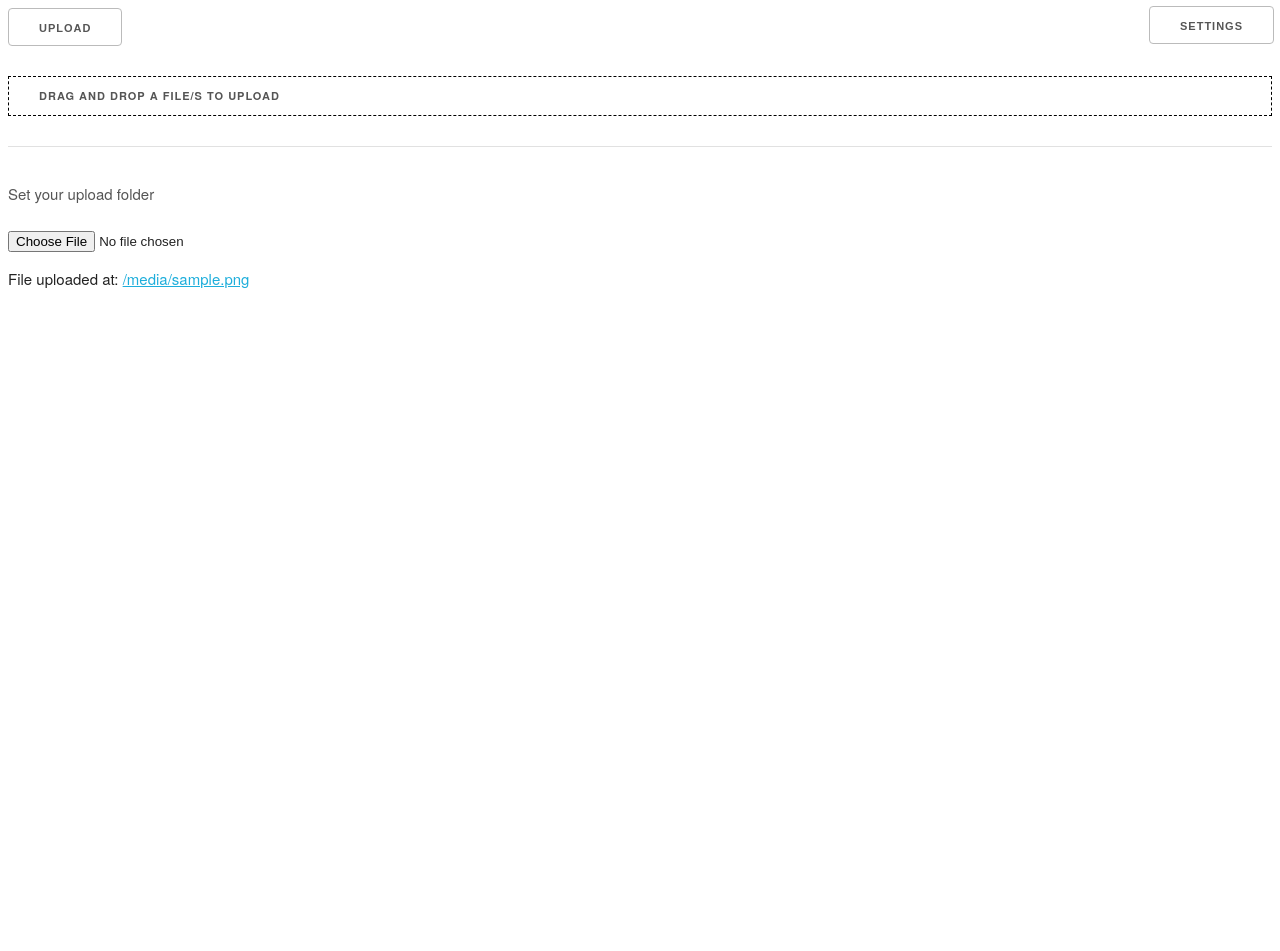
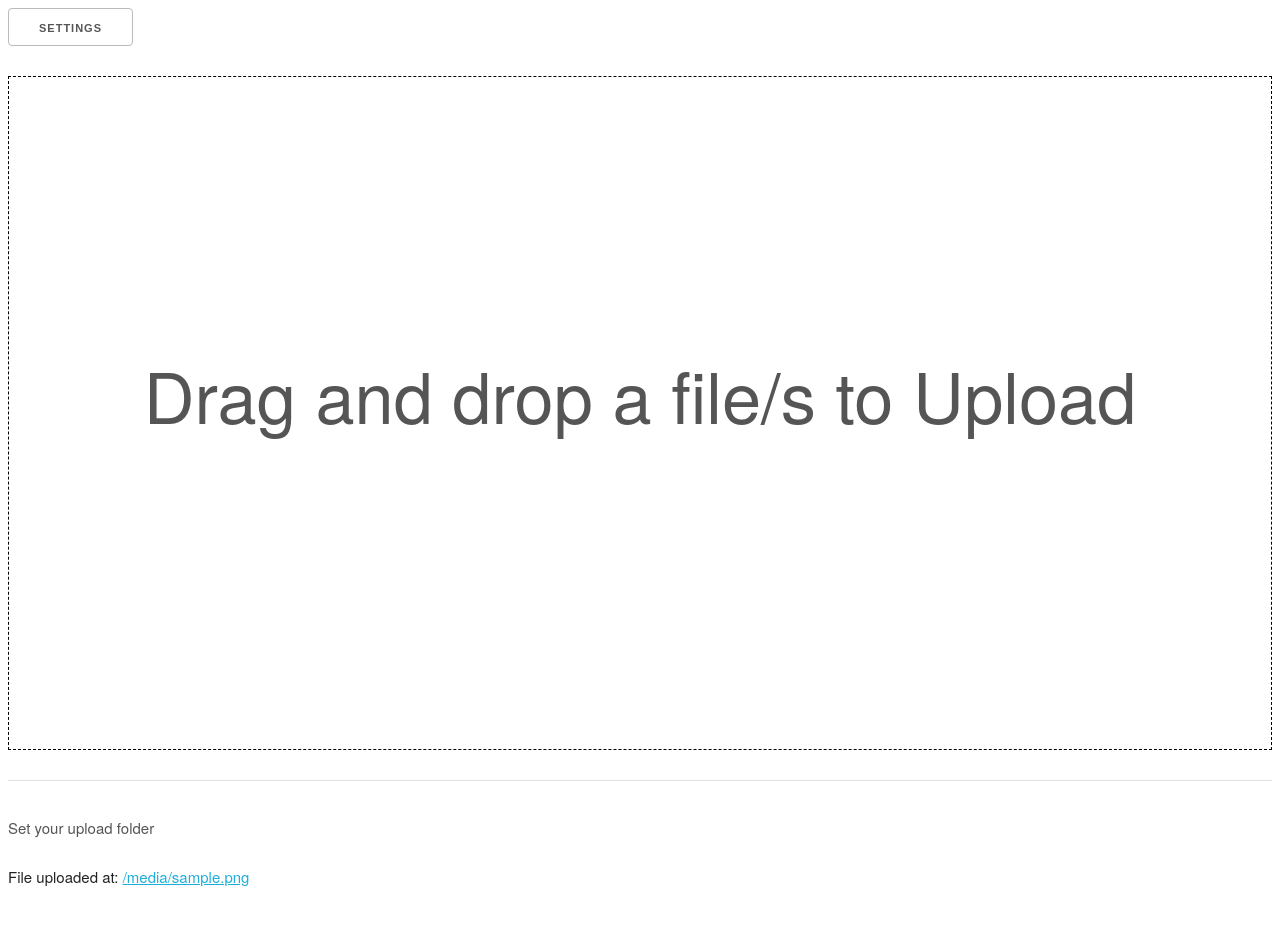
Before and after one commit to nonnimartin/absFileNav, a Django app: template absFileNav/upload/templates/upload/index.html in a window 1280 px wide. Shown: the top 951 px of the page. Before the commit the page ends 288 px from the top, so only its background shows below. Run offline with Django 3.2, Linux system fonts and the light colour scheme; the template is opened without the code that fills it: values that come from a table or form of the project are taken from there, most other values are stand-ins (such as "Sample title", 1, 10 or a date in 2020); parts of the project's set-up code (start-up, migrations or seed data) failed here and were passed over; some libraries are stand-ins or nearby versions.

Commit message:
Updated css for button

```diff
--- a/absFileNav/upload/static/upload/style.css
+++ b/absFileNav/upload/static/upload/style.css
@@ -428,6 +428,15 @@ there.
  font-weight: normal;
 }
 
+.button-text{
+    position: relative;
+    text-align: center;
+    width: 100%;
+    font-size: 5.5vw;
+    line-height: 9;
+    font-family: "Raleway", "HelveticaNeue", "Helvetica Neue", Helvetica, Arial, sans-serif;
+}
+
 .file-upload-input {
   position: absolute;
   margin: 0;
@@ -458,7 +467,6 @@ there.
 #inner-button{
     border:none;
     color:#555;
-    text-align:center;
     width: -moz-available;
     margin: initial;
 }
--- a/absFileNav/upload/templates/upload/index.html
+++ b/absFileNav/upload/templates/upload/index.html
@@ -13,17 +13,17 @@
 <script src="/static/upload/spark-md5.js"></script>
 {% block content %}
 
-<button type="button" id="settings-button" style="position:absolute; top:6; right:6;" onclick="window.location.href='/upload/user_settings'">Settings</button>
-
 <form method="post" enctype="multipart/form-data" action="/upload/" id="uploadForm">
     {% csrf_token %}
     <div class="file-upload">
-      <button type="button" id="main-button" disabled>Upload</button>
+        <button type="button" id="settings-button" onclick="window.location.href='/upload/user_settings'">Settings</button>
+
 
       <div class="image-upload-wrap">
-        <input id="uploadBar" class="file-upload-input" type='file' onchange="readURL(this);" accept="file" name="myFile" multiple=""/>
+          <div class="button-text">Drag and drop a file/s to Upload</div>
+<!--        <input id="uploadBar" class="file-upload-input" type='file' onchange="readURL(this);" accept="file" name="myFile" multiple=""/>-->
         <div class="button" id="inner-button">
-          <div>Drag and drop a file/s to Upload</div>
+            <input id="chunked_upload" type="file" name="the_file" class="file-upload-input" accept="file" multiple="">
         </div>
       </div>
       <div class="file-upload-content">
@@ -41,8 +41,8 @@
     <div class="file-upload" id="jstree_demo_div"></div>
 </form>
 
- {% csrf_token %}
-  <input id="chunked_upload" type="file" name="the_file" >
+<!-- {% csrf_token %}-->
+<!--  <input id="chunked_upload" type="file" name="the_file" >-->
 
 
 
```
Also changed, not shown: absFileNav/db.sqlite3.
